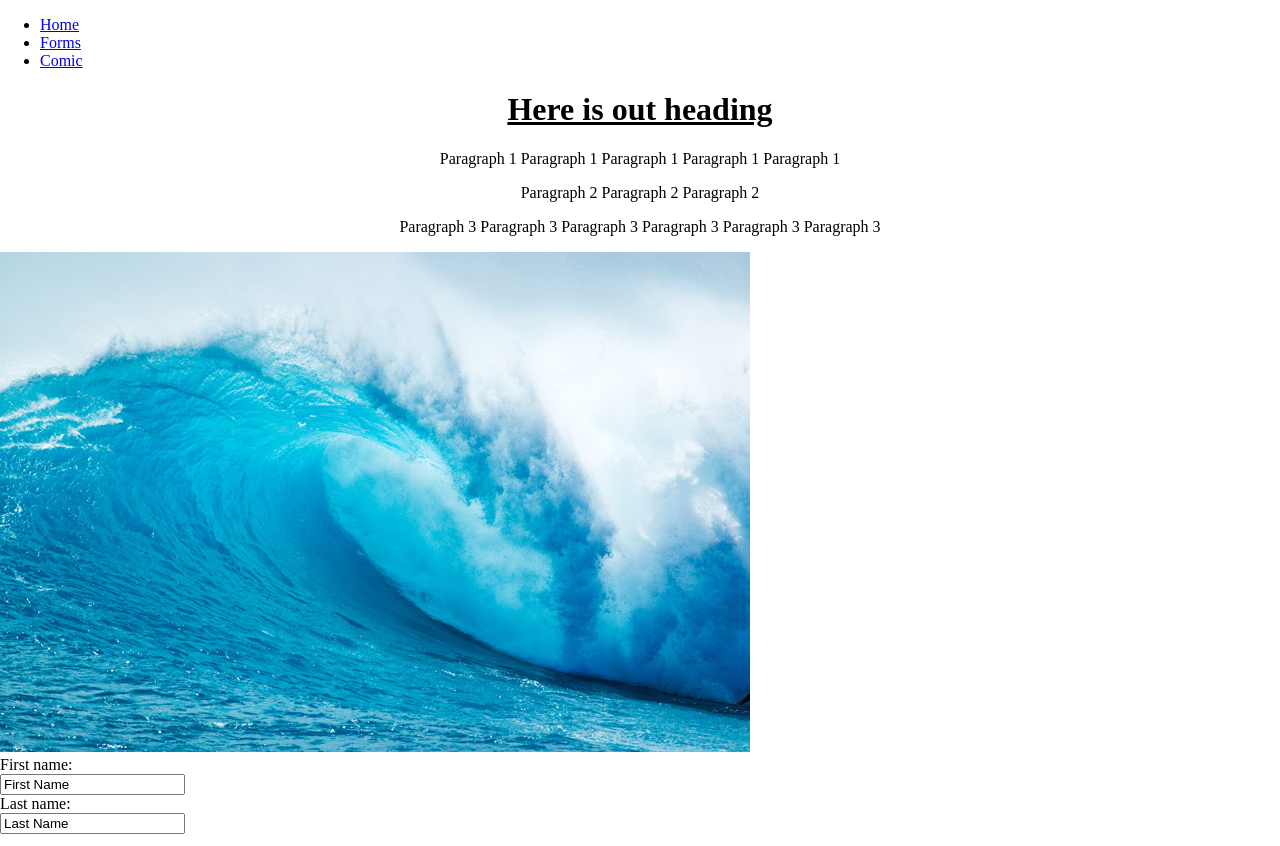
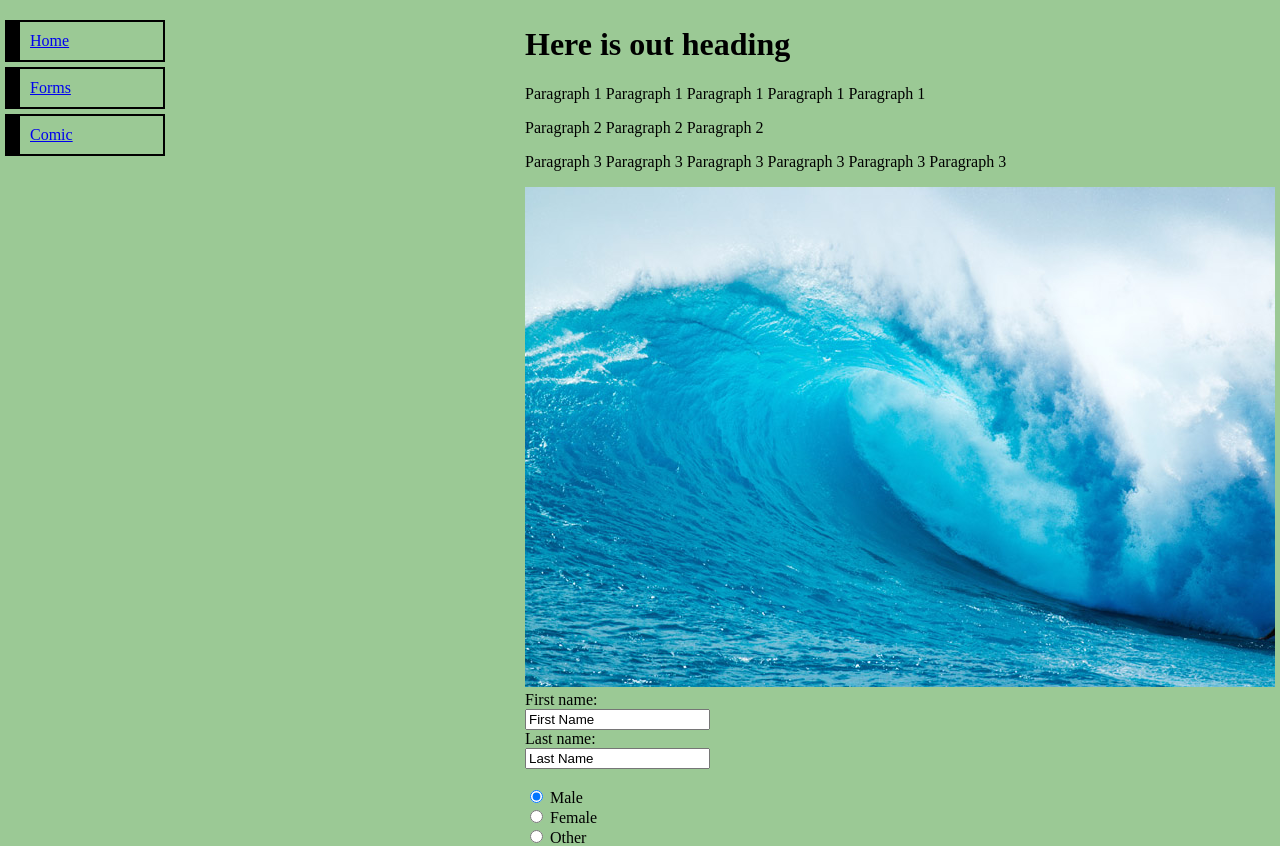
Before and after one commit to maciejsikora2302/AdvancedWebApp, a plain HTML site: page index.html in a window 1280 px wide. Shown: the top 846 px of the page. Drawn offline with Linux system fonts and the light colour scheme.

Commit message:
adding some a bit more advanced css

```diff
--- a/index.html
+++ b/index.html
@@ -6,11 +6,12 @@
     <link rel="stylesheet" href="my-style.css">
   </head>
   <body>
-    <ul>
+    <ul class="listLeft">
       <li><a href="https://www.agh.edu.pl/">Home</a></li>
       <li><a href="https://www.w3schools.com/html/html_forms.asp">Forms</a></li>
       <li><a href="https://pl.wikipedia.org/wiki/Komiks">Comic</a></li>
     </ul>
+    <div class="mainPage">
       <h1 class=":hover">Here is out heading </h1>
       <p>Paragraph 1 Paragraph 1 Paragraph 1 Paragraph 1 Paragraph 1</p>
       <p>Paragraph 2 Paragraph 2 Paragraph 2</p>
@@ -35,5 +36,6 @@
 
       </form>
       <img src="Pics/dog.gif" alt="">
+    </div>
   </body>
 </html>
--- a/my-style.css
+++ b/my-style.css
@@ -1,16 +1,27 @@
 body{
-    margin: 0;
-    padding: 0;
+    background-color: #9BC995;
+    margin: 0px;
+    border: 0px;
+    padding: 0px;
 }
-ul{
+ul.listLeft {
+    display: block;
+    float: left;
+    margin:0px;
+    padding: 0px;
+    margin-top:15px;
+}
+ul.listLeft > li{
+    display: block;
+    margin: 5px;
+    border-width: 2px 2px 2px 15px;
+    border-style: solid;
+    border-color: black;
+    padding: 10px 90px 10px 10px;
 
 }
-p, h1{
-    text-align: center;
+div.mainPage{
+    display: block;
+    float: right;
+    margin: 5px;
 }
-h1{
-    text-decoration: underline;
-}
-h1:hover{
-    color:red;
-}
```
Lines whose indentation alone changed are shown as unchanged.
